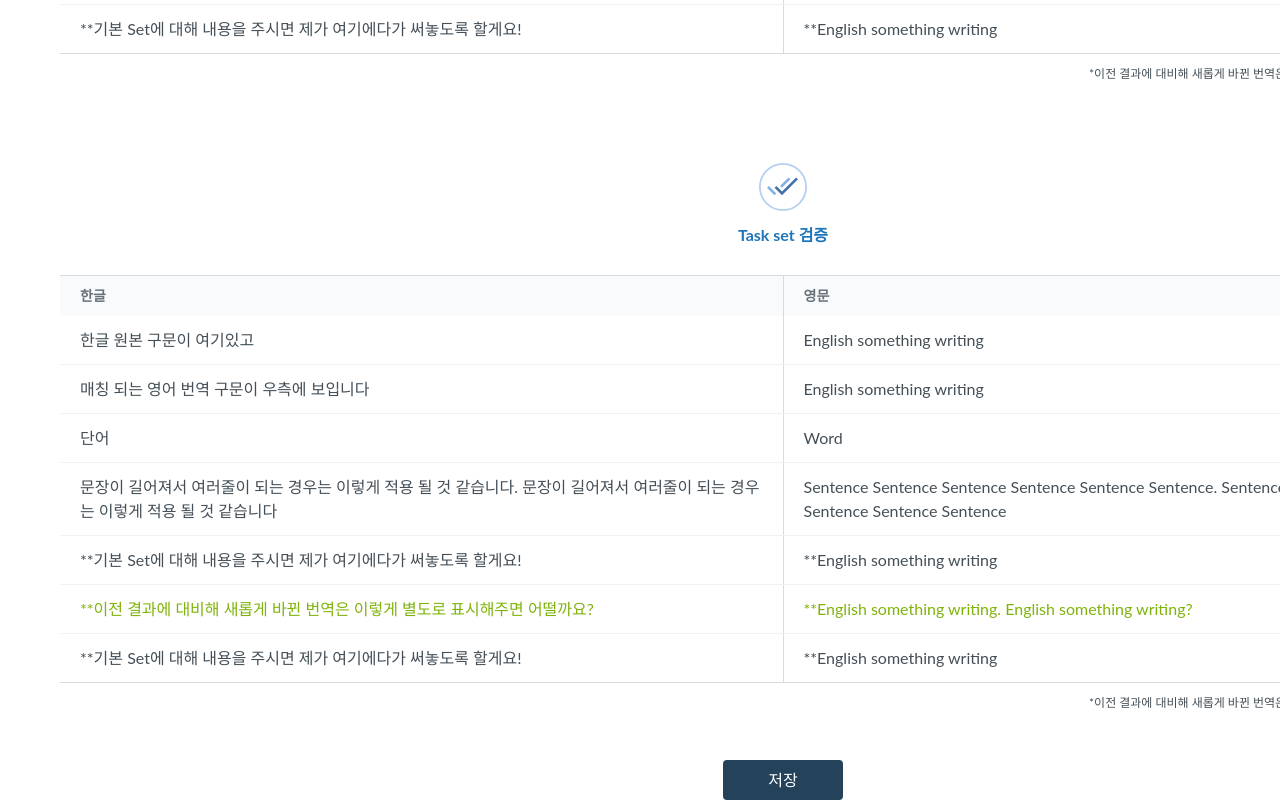
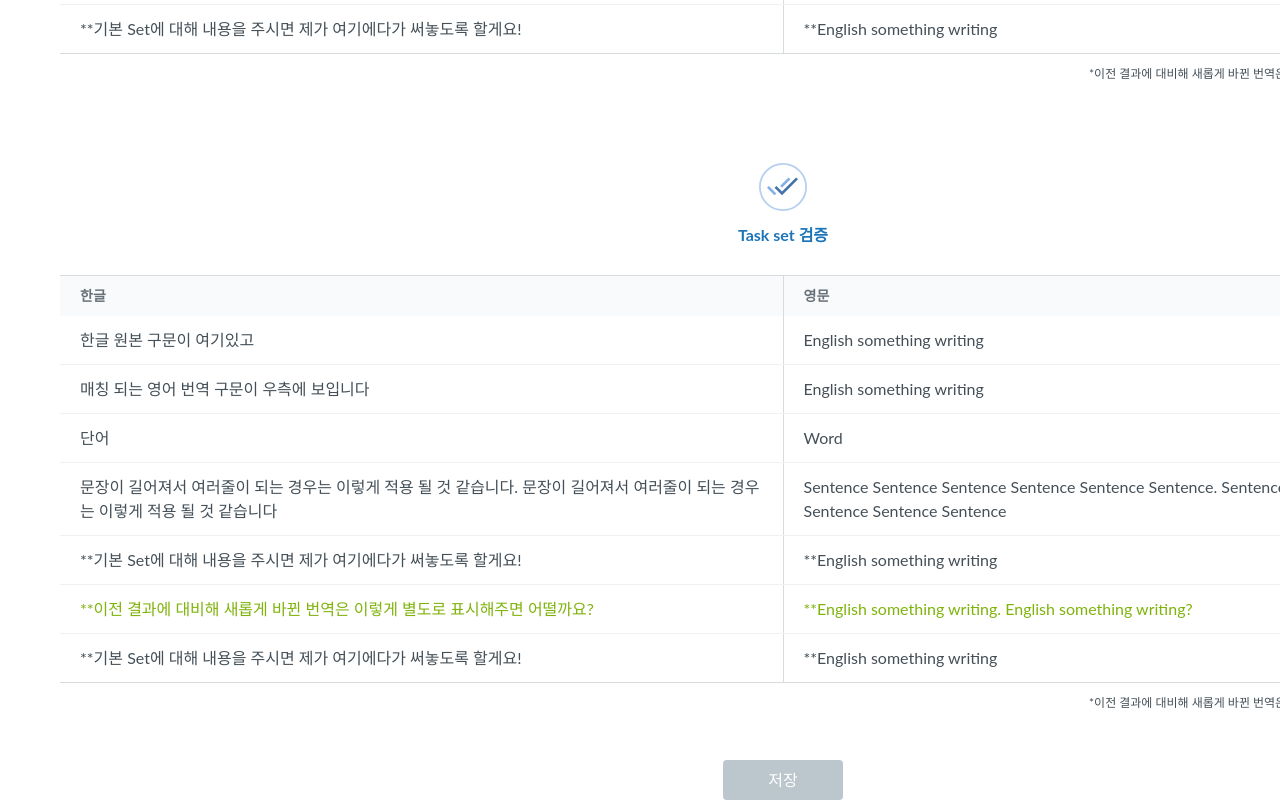
Before and after one commit to hanik/scirocco-service, a Vue app in the folder client/: page /current/verifyModel in a window 1280 px wide. Shown: the part 1077-1877 px from the top of the page. Built offline with nearby package versions, Linux system fonts and the light colour scheme; no server answers; sample sign-in values are in the browser's storage.

Commit message:
- 모델검증의 사용 버튼은 다른 상태일때 비활성이어야 함

```diff
--- a/client/src/components/current/subcontents/VerifyModelReport.vue
+++ b/client/src/components/current/subcontents/VerifyModelReport.vue
@@ -70,7 +70,7 @@
     <step-contents>
       <template slot="buttons">
         <div>
-          <r-button :title="'저장'" :type="'primary'" @button-clicked="saveCurrentModel" />
+          <r-button :title="'저장'" :type="saveButtonType" @button-clicked="saveCurrentModel" />
         </div>
       </template>
     </step-contents>
@@ -114,6 +114,11 @@ export default {
       verifiedTaskSetItems: this.reportDatas,
       summaries: this.reportSummaries,
     };
+  },
+  computed: {
+    saveButtonType() {
+      return this.currentStatusCode === 40 ? 'primary' : 'disabled';
+    },
   },
 };
 </script>
```
